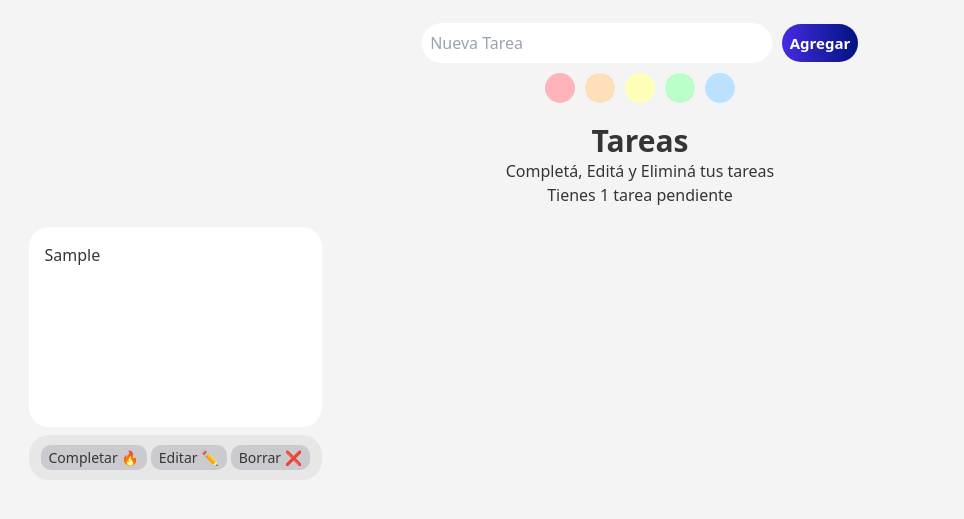
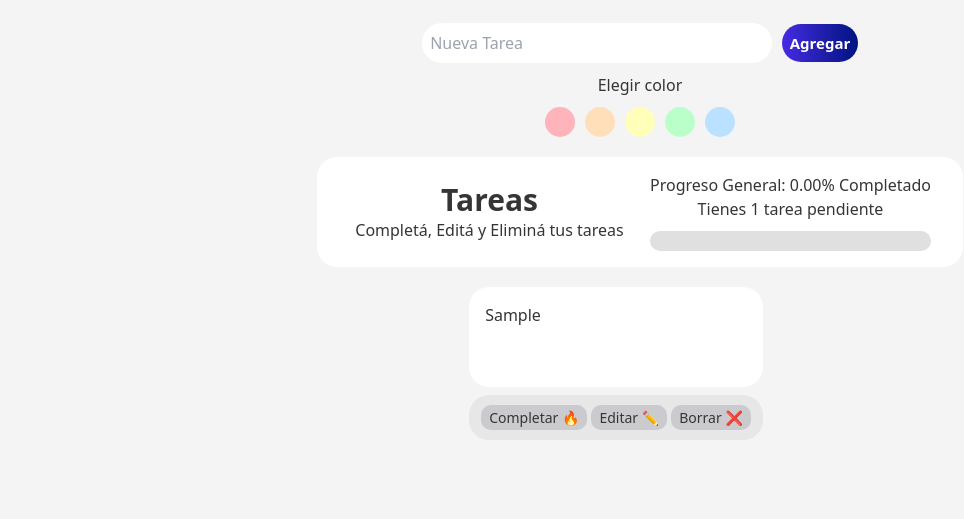
Before and after one commit to pblnahu1/dashboard-task-with-users, a plain HTML site: page index.html in a window 1280 px wide. Both pictures are taken after typing "Sample" into the empty fields and a click on the button "Agregar". Shown: the part 67-586 px from the top of the page, without its empty margins (0-964 px from the left). Drawn offline with nearby package versions, Linux system fonts and the light colour scheme.

Commit message:
haciendo cambios

```diff
--- a/index.html
+++ b/index.html
@@ -42,6 +42,7 @@
     </section>
 
     <section id="color-picker">
+      <p>Elegir color</p>
       <div id="color-options">
         <div class="color-option" style="background-color: #FFB3BA" data-color="#FFB3BA"></div>
         <div class="color-option" style="background-color: #FFDFBA" data-color="#FFDFBA"></div>
@@ -53,8 +54,17 @@
 
     <section id="task-list">
       <div class="content-text" id="content-text-id">
-        <h2 class="task-list-title text-3xl font-bold">Tareas</h2>
-        <div id="text_tareas"></div>
+        <div id="tasks-title-container">
+          <h2 class="task-list-title text-3xl font-bold">Tareas</h2>
+          <div id="text_tareas"></div>
+        </div>
+        <div id="progress">
+          <p id="completion-porcentage">Progreso General: 0% Completado</p>
+          <div id="pending-tasks"></div>
+          <div id="progress-container">
+            <div id="progress-bar"></div>
+          </div>
+        </div>
       </div>
       <ul id="tasks"></ul>
     </section>
--- a/src/taskManager.js
+++ b/src/taskManager.js
@@ -4,6 +4,14 @@ export class TaskManager {
     constructor() {
         this.tasks = [];
         this.edicionTaskId = null; // para ver si se está editando
+    }
+
+    // funcion para calcular el porcentaje de tareas completadas
+    calcularPorcentaje() {
+        const totalTasks = this.tasks.length;
+        const tasksCompletadas = this.tasks.filter(task => task.completed).length;
+        const porcentaje = totalTasks === 0 ? 0 : (tasksCompletadas / totalTasks) * 100;
+        return porcentaje.toFixed(2);//redondear a 2 decimales
     }
 
     async addOrUpdateTask(name, color, userId) {
@@ -50,14 +58,20 @@ export class TaskManager {
 
     renderTasks() {
         const taskList = document.getElementById("tasks");
-        const contentText = document.getElementById("text_tareas")
+        const contentText = document.getElementById("text_tareas");
+        const pendingTasks = document.getElementById("pending-tasks");
 
-        if (taskList !== null && contentText !== null) {
+        if (taskList && contentText) { // si taskList y contentText existen
             contentText.innerHTML = ''; // Limpio contenido de texto
             if (this.tasks.length === 0) {
                 contentText.innerHTML = 'No hay tareas. ¡Agregá una con tu color favorito!';
             } else {
-                contentText.innerHTML = `Completá, Editá y Eliminá tus tareas <br> Tienes ${this.tasks.length} ${this.tasks.length === 1 ? 'tarea' : 'tareas'} ${this.tasks.length === 1 ? 'pendiente' : 'pendientes'}`;
+                contentText.innerHTML = `Completá, Editá y Eliminá tus tareas`;
+                if (pendingTasks) {
+                    pendingTasks.textContent = `Tienes ${this.tasks.length} ${this.tasks.length === 1 ? 'tarea' : 'tareas'} ${this.tasks.length === 1 ? 'pendiente' : 'pendientes'}`;
+                } else {
+                    console.log("El elemento de pendientes de tareas no existe");
+                }
             }
         } else {
             if (taskList === null) {
@@ -70,6 +84,15 @@ export class TaskManager {
         }
 
         taskList.innerHTML = '';
+
+        // mostrar el porcentaje de tareas completadas
+        const porcentajeCompletado = this.calcularPorcentaje();
+        const completadoBar = document.getElementById("completion-porcentage");
+        completadoBar.textContent=`Progreso General: ${porcentajeCompletado}% Completado`;
+
+        // actualizar la barra de progreso
+        const progressBar = document.getElementById("progress-bar");
+        progressBar.style.width = `${porcentajeCompletado}%`;
 
         const containerMainTask = document.createElement('div');
         containerMainTask.classList.add("container-main-task");
--- a/style.css
+++ b/style.css
@@ -45,6 +45,10 @@ button {
     border: none;
 }
 
+#color-picker{
+    flex-direction: column;
+}
+
 #task-input,
 #color-picker {
     display: flex;
@@ -88,6 +92,34 @@ button {
 .content-text {
     text-align: center;
     margin-bottom: 20px;
+    width: auto;
+    display: grid;
+    grid-template-columns: repeat(2, 1fr);
+    align-items: center;
+    padding: 1em 2em;
+    background: #fff;
+    border-radius: 20px;
+    gap: 20px;
+    justify-content: space-between;
+}
+
+#tasks-title-container{}
+
+#progress-container{
+    width: 100%;
+    background-color: #e0e0e0;
+    border-radius: 25px;
+    overflow: hidden;
+    height: 20px;
+    margin-top: 10px;
+    transition: width 0.5s ease-in-out;
+}
+
+#progress-bar{
+    height: 100%;
+    width: 0%;
+    background-color: #4caf50;
+    border-radius: 25px;
 }
 
 #task-list {
@@ -104,7 +136,7 @@ button {
 
 #tasks li {
     padding: 1em;
-    height: 200px;
+    min-height: 100px;
     background-color: white;
     margin-bottom: 0.5em;
     border-radius: 20px;
@@ -117,14 +149,17 @@ button {
 
 .container-main-task {
     display: grid;
-    grid-template-columns: repeat(4, 1fr);
-    gap: 16px;
+    grid-template-columns: auto auto auto auto;
+    /* grid-template-rows: 1fr minmax(1em, auto); */
+    /* grid-auto-rows: minmax(100px, auto); */
+    grid-gap: 16px;
 }
 
 .task-container-grid {
-    display: flex;
-    flex-direction: column;
+    /* display: flex;
+    flex-direction: column; */
     width: 100%;
+    gap:5px;
 }
 
 .task-container {
```
Also changed, not shown: README.md, src/img/screen.png.
